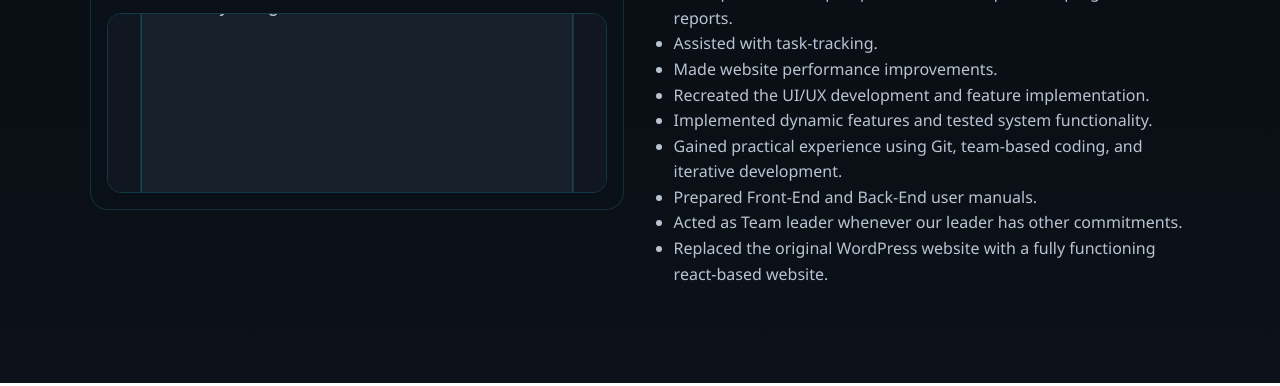
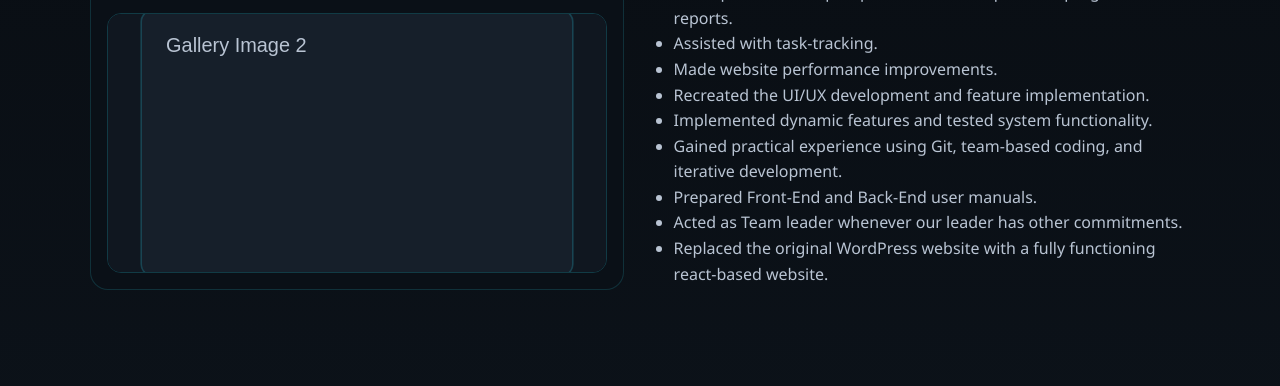
Before and after one commit to Dindi05/Dindi05.github.io, a plain HTML site: page projects/avenue-school.html in a window 1280 px wide. Shown: the part 704-1090 px from the top of the page. Drawn offline with Linux system fonts and the light colour scheme.

Commit message:
Increasing height of slideshow to prevent image cropping

```diff
--- a/css/styles.css
+++ b/css/styles.css
@@ -301,7 +301,7 @@ main {
 
 .project-slideshow {
   position: relative;
-  height: 180px;
+  height: 260px;
   margin-top: 1rem;
   border-radius: 14px;
   overflow: hidden;
```
